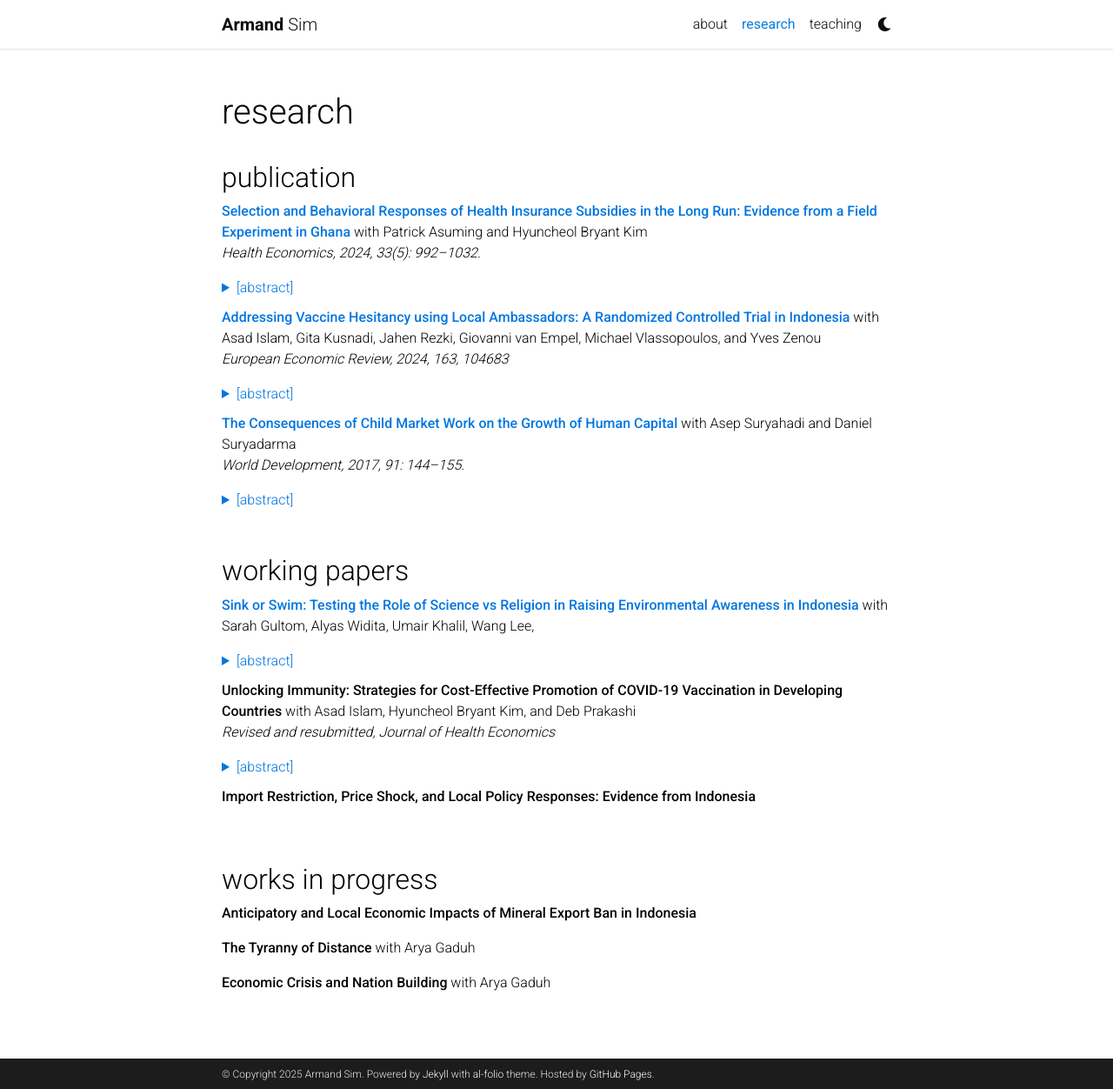
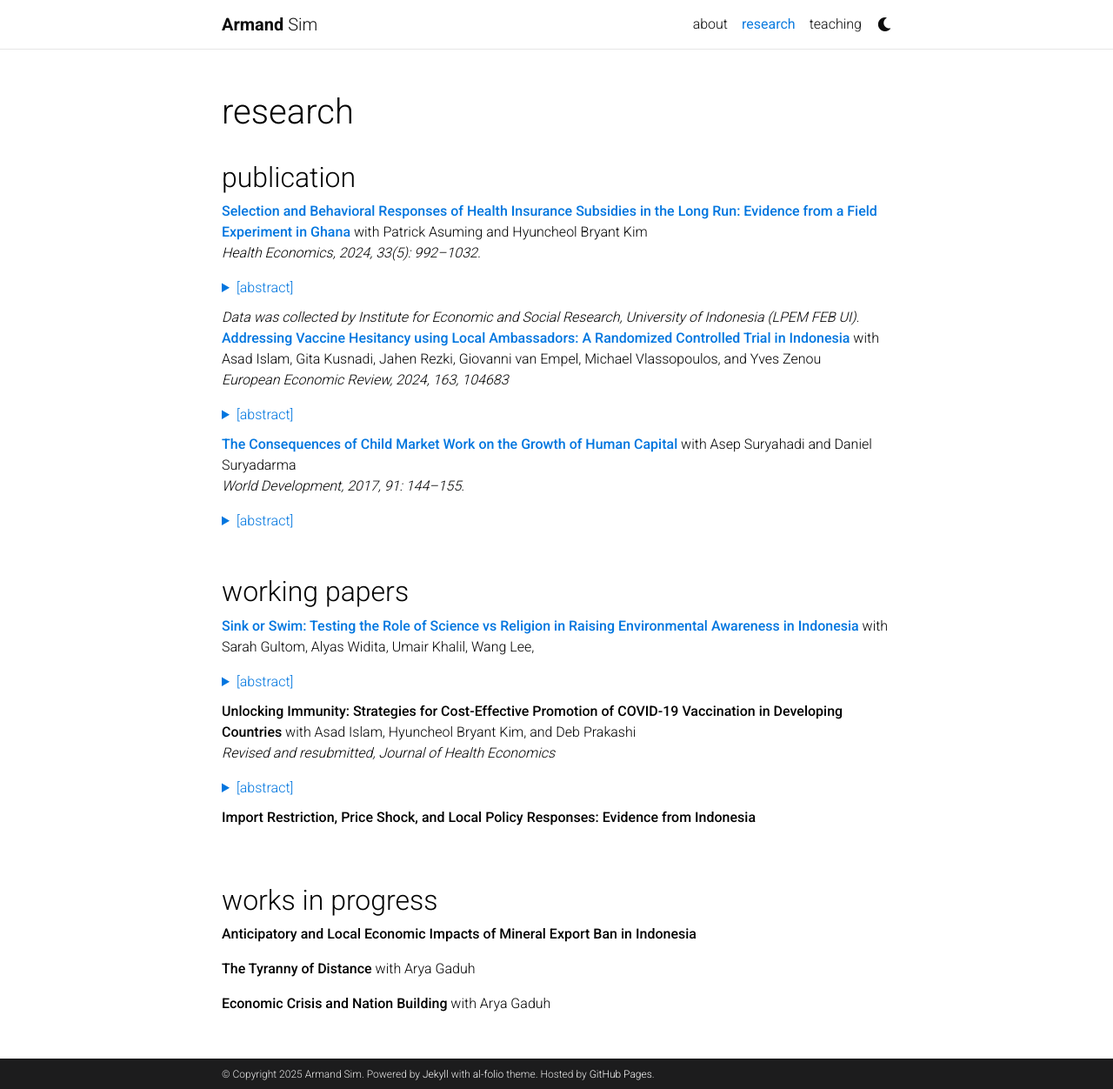
Before and after one commit to armandsim/armandsim.github.io, a Jekyll site: the page built from _pages/research.md, in a window 1280 px wide and 1252 px high. Shown: the whole window at 87% size. Built offline with Jekyll 4.4.1, drawn with Linux system fonts in a browser that asks for light colours; comment, search, counter and statistics services are not loaded; a style sheet for code colours, icons or effects is not loaded.

```diff
--- a/_pages/research.md
+++ b/_pages/research.md
@@ -28,13 +28,13 @@ summary:hover {
 We study the effects of a health insurance subsidy in Ghana, where mandates are not enforceable. We randomly provide different levels of subsidy (1/3, 2/3, and full) and evaluate the impact at seven months and three years after the intervention. We find that a one-time subsidy increased insurance enrollment for all groups in both the short and long runs, but health care utilization in the long run increased only for the partial subsidy group. We find supportive evidence that ex-post behavioral responses rather than ex-ante selective enrollment explain the long-run health care utilization results.
 </details>
 
+*Data was collected by Institute for Economic and Social Research, University of Indonesia (LPEM FEB UI).*
 **[Addressing Vaccine Hesitancy using Local Ambassadors: A Randomized Controlled Trial in Indonesia](/docs/Vaccine_EER.pdf)** with Asad Islam, Gita Kusnadi, Jahen Rezki, Giovanni van Empel, Michael Vlassopoulos, and Yves Zenou <br>
 *European Economic Review, 2024, 163, 104683*
 <details>
 <summary>[abstract]</summary>
 In settings where resistance and rampant misinformation against vaccines exist, the prospect of containing infectious diseases remains a challenge. Can delivery of information regarding the benefits of vaccination through personal home visits by local ambassadors increase vaccine uptake? We conduct a door-to-door randomized information campaign targeted towards COVID-19 unvaccinated individuals in rural Indonesia. We recruited ambassadors from local villages tasked to deliver information about COVID-19 vaccines and promote vaccination through one-on-one meetings, using an interpersonal behavioral change communication approach. To investigate which type of ambassador—health cadres, influential individuals, and laypersons—is the most effective, we randomly vary the type of ambassador that delivers the information at the village level. We find that the overall vaccination take-up is quite moderate and that there are no differences in vaccination outcomes across the treatment groups. These results highlight the challenge of boosting vaccine uptake in late stages of a pandemic.
 
-*Data was collected by Institute for Economic and Social Research, University of Indonesia (LPEM FEB UI).*
 </details>
 
 
```
